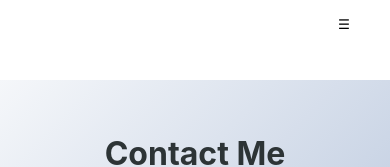
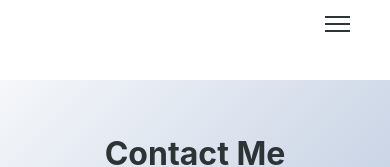
Before and after one commit to andrewtakacs/website, a React (Create React App) app: page /contact in a window 390 px wide. Shown: the top 167 px of the page. Built offline with nearby package versions, Linux system fonts and the light colour scheme.

Commit message:
more fixes

```diff
--- a/src/App.js
+++ b/src/App.js
@@ -12,6 +12,8 @@ import EMotorProject from './pages/EMotorProject';
 import AmazonFEA from './pages/AmazonFEA';
 import Oscilloscope from './pages/Oscilloscope';
 import SELProject from './pages/SELProject';
+import Research from './pages/Research';
+import Certificates from './pages/Certificates';
 import './App.css';
 
 function App() {
@@ -31,6 +33,8 @@ function App() {
           <Route path="/amazon-fea" element={<AmazonFEA />} />
           <Route path="/oscilloscope" element={<Oscilloscope />} />
           <Route path="/sel-project" element={<SELProject />} />
+          <Route path="/research" element={<Research />} />
+          <Route path="/certificates" element={<Certificates />} />
         </Routes>
       </div>
     </Router>
--- a/src/components/Navbar.css
+++ b/src/components/Navbar.css
@@ -70,13 +70,14 @@
   padding: 0.5rem;
   position: absolute;
   right: 2rem;
+  z-index: 1002;
 }
 
 .mobile-menu-button span {
   display: block;
   width: 25px;
   height: 2px;
-  background-color: var(--primary-color);
+  background-color: var(--text-color);
   margin: 5px 0;
   transition: all 0.3s ease;
 }
@@ -84,7 +85,6 @@
 @media (max-width: 768px) {
   .mobile-menu-button {
     display: block;
-    z-index: 1002;
   }
 
   .mobile-menu-button.open span:nth-child(1) {
@@ -129,5 +129,11 @@
     display: block;
     padding: 0.5rem 0;
     font-size: 1.2rem;
+    text-align: center;
+    width: 100%;
+  }
+
+  .navbar-links a.active {
+    font-size: 1.3rem;
   }
 }
--- a/src/components/Navbar.js
+++ b/src/components/Navbar.js
@@ -20,6 +20,18 @@ const Navbar = () => {
     setIsOpen(!isOpen);
   };
 
+  // Close menu when clicking outside
+  useEffect(() => {
+    const handleClickOutside = (event) => {
+      if (isOpen && !event.target.closest('.navbar-container')) {
+        setIsOpen(false);
+      }
+    };
+
+    document.addEventListener('mousedown', handleClickOutside);
+    return () => document.removeEventListener('mousedown', handleClickOutside);
+  }, [isOpen]);
+
   const navLinks = [
     { path: '/', label: 'Home' },
     { path: '/about', label: 'About' },
@@ -31,11 +43,17 @@ const Navbar = () => {
   return (
     <nav className={`navbar ${isScrolled ? 'scrolled' : ''}`}>
       <div className="navbar-container">
-        <button className="mobile-menu-button" onClick={toggleMenu}>
-          {isOpen ? '✕' : '☰'}
+        <button
+          className={`mobile-menu-button ${isOpen ? 'open' : ''}`}
+          onClick={toggleMenu}
+          aria-label="Toggle menu"
+        >
+          <span></span>
+          <span></span>
+          <span></span>
         </button>
 
-        <div className={`navbar-links ${isOpen ? 'active' : ''}`}>
+        <div className={`navbar-links ${isOpen ? 'open' : ''}`}>
           {navLinks.map((link) => (
             <NavLink
               key={link.path}
```
